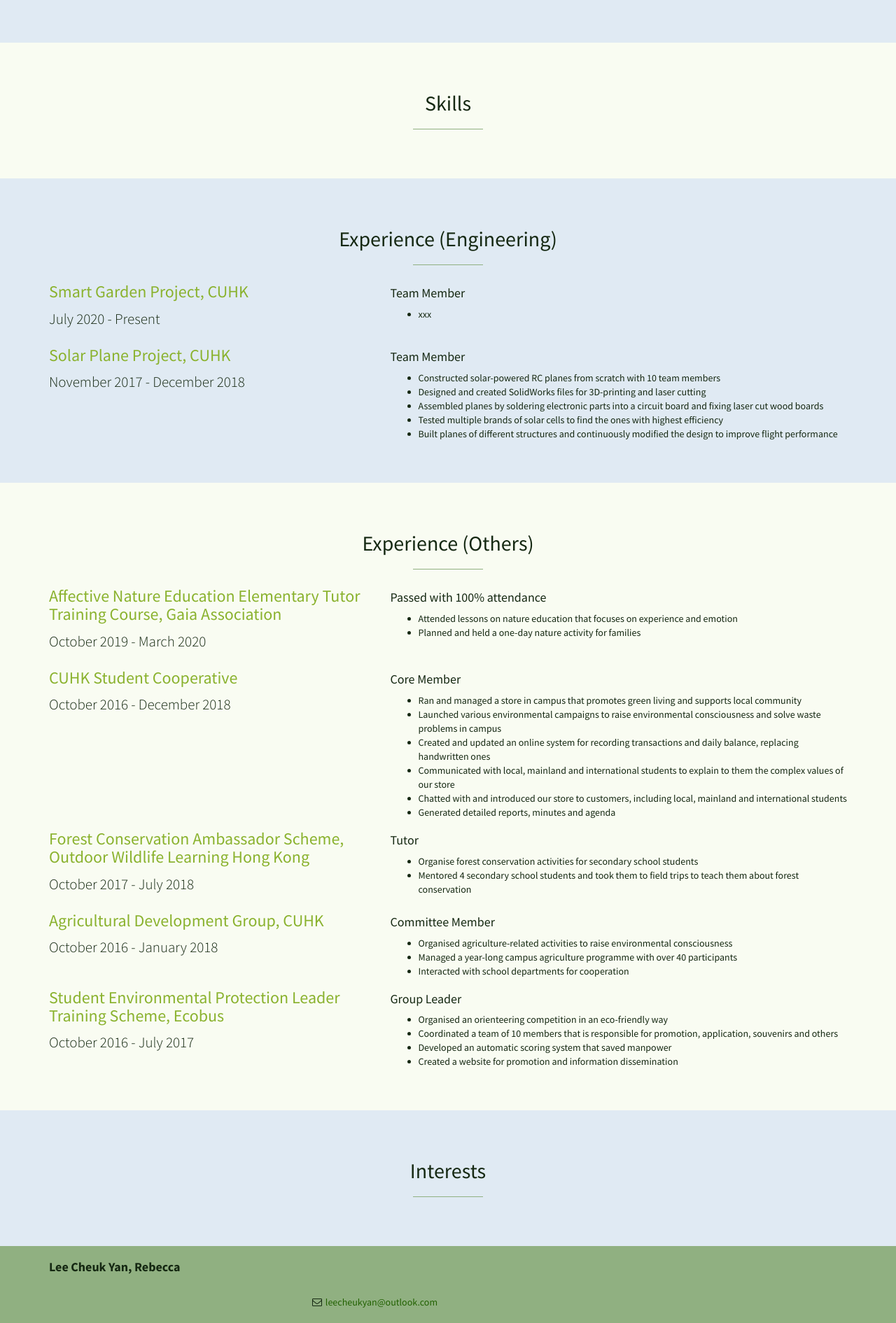
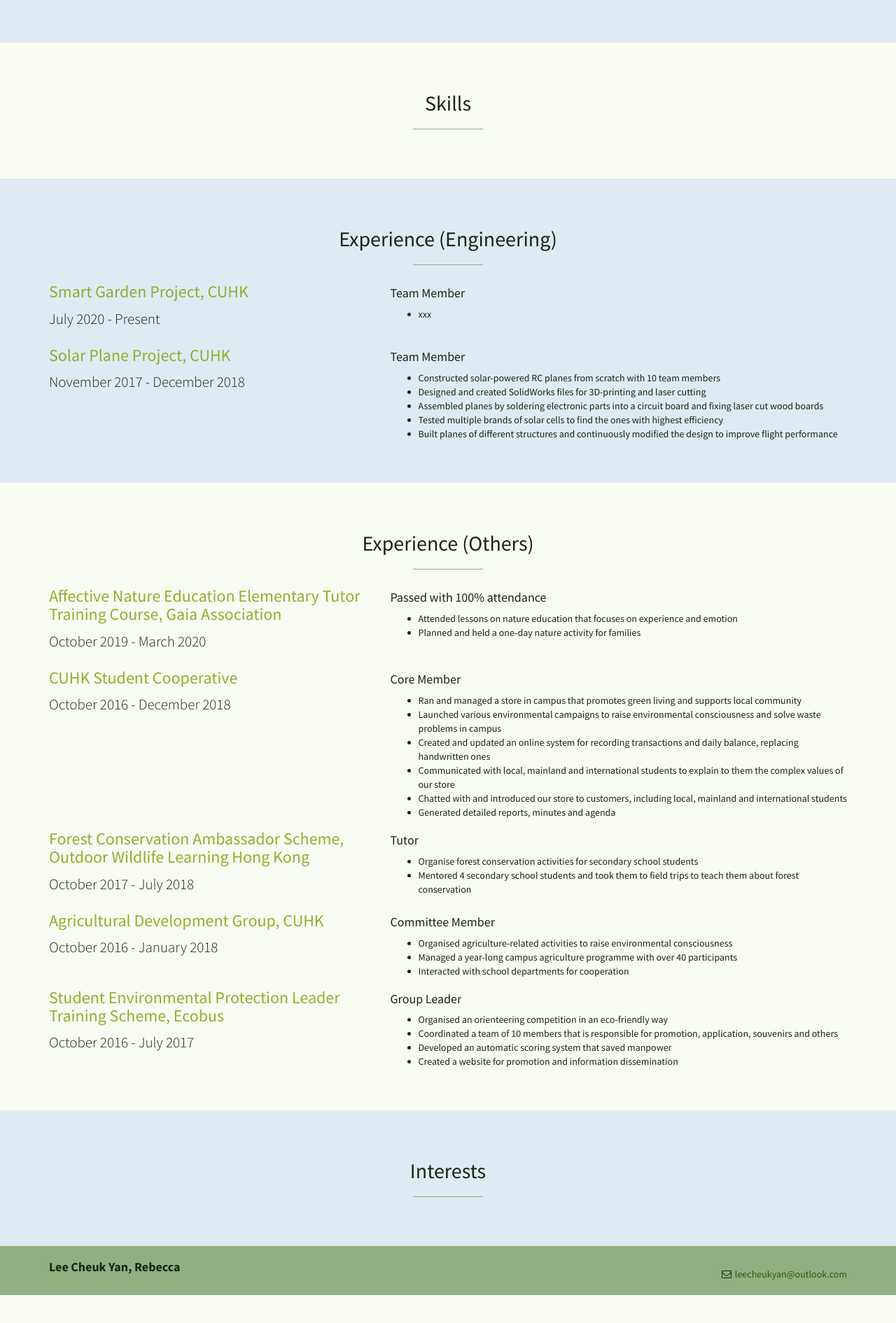
Before and after one commit to leelacceber/stylish-portfolio-jekyll-master, a Jekyll site: the page built from index.html, in a window 1280 px wide. Shown: the part 1727-3618 px from the top of the page at 70% size. Built offline with Jekyll 4.4.1, drawn with Linux system fonts in a browser that asks for light colours; after the commit the page ends 3578 px from its top, so only the background shows below that.

Commit message:
Update footer.html

```diff
--- a/_includes/footer.html
+++ b/_includes/footer.html
@@ -1,7 +1,7 @@
 <footer>
   <div class="container">
     <div class="row">
-      <div class="col-xs-12 col-ms-6 text-left">
+      <div class="col-sm-3 col-md-6 text-left">
         <h4><strong>{{ site.owner }}</strong>
         </h4>
 <!--
@@ -13,7 +13,7 @@
 -->
       </div>
 
-      <div class="col-xs-12 col-sm-6 text-right">
+      <div class="col-sm-3 col-sm-offset-6 col-md-6 col-md-offset-0 text-right">
 <!--      <li><i class="fa fa-phone fa-fw"></i> {{ site.telephone }}</li>    -->
           <p><br><i class="fa fa-envelope-o fa-fw"></i>  <a href="mailto:{{ site.email }}">{{ site.email }}</a>
           </p>
```
